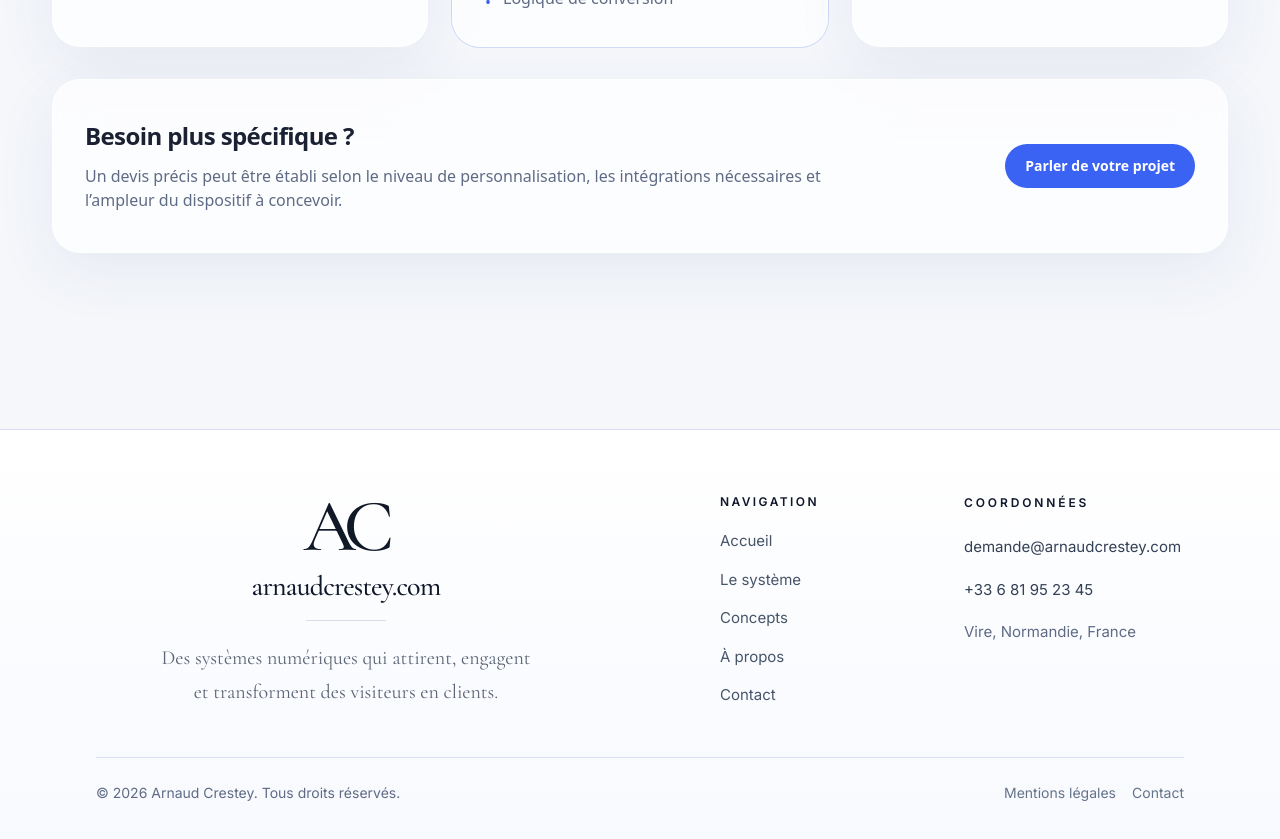
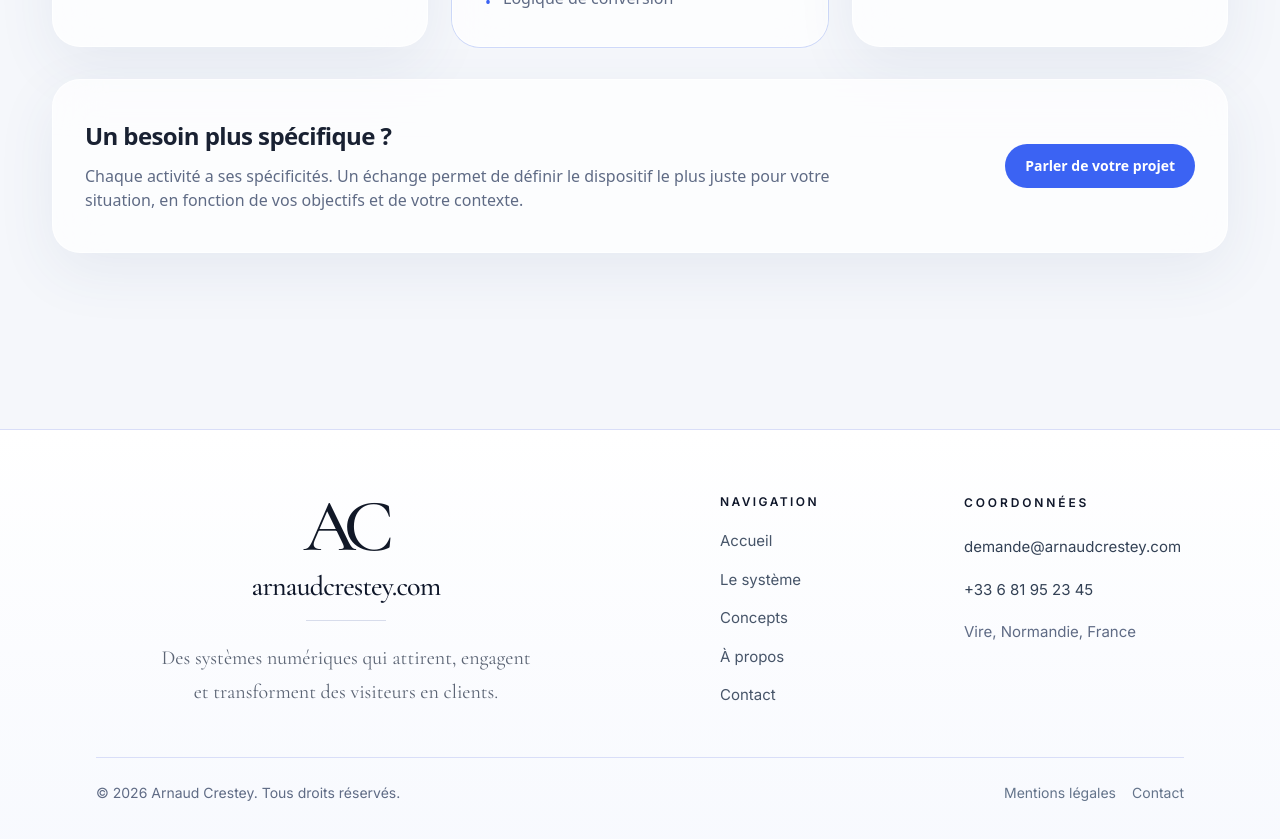
Before and after one commit to arnaudcrestey/portail-site-vitrine, a Next.js app: page / in a window 1280 px wide. Shown: the part 3120-3959 px from the top of the page. Built offline with nearby package versions, Linux system fonts and the light colour scheme.

Commit message:
Update pricing.tsx

```diff
--- a/components/pricing.tsx
+++ b/components/pricing.tsx
@@ -99,13 +99,12 @@ export function PricingSection() {
             <div className="flex flex-col gap-6 lg:flex-row lg:items-center lg:justify-between">
               <div className="max-w-3xl">
                 <h3 className="text-xl font-semibold text-ink sm:text-2xl">
-                  Besoin plus spécifique ?
-                </h3>
-                <p className="mt-3 text-sm leading-7 text-slate sm:text-base">
-                  Un devis précis peut être établi selon le niveau de
-                  personnalisation, les intégrations nécessaires et l’ampleur du
-                  dispositif à concevoir.
-                </p>
+  Un besoin plus spécifique ?
+</h3>
+
+<p className="mt-3 text-sm leading-7 text-slate sm:text-base">
+  Chaque activité a ses spécificités. Un échange permet de définir le dispositif le plus juste pour votre situation, en fonction de vos objectifs et de votre contexte.
+</p>
               </div>
 
               <Link
```
